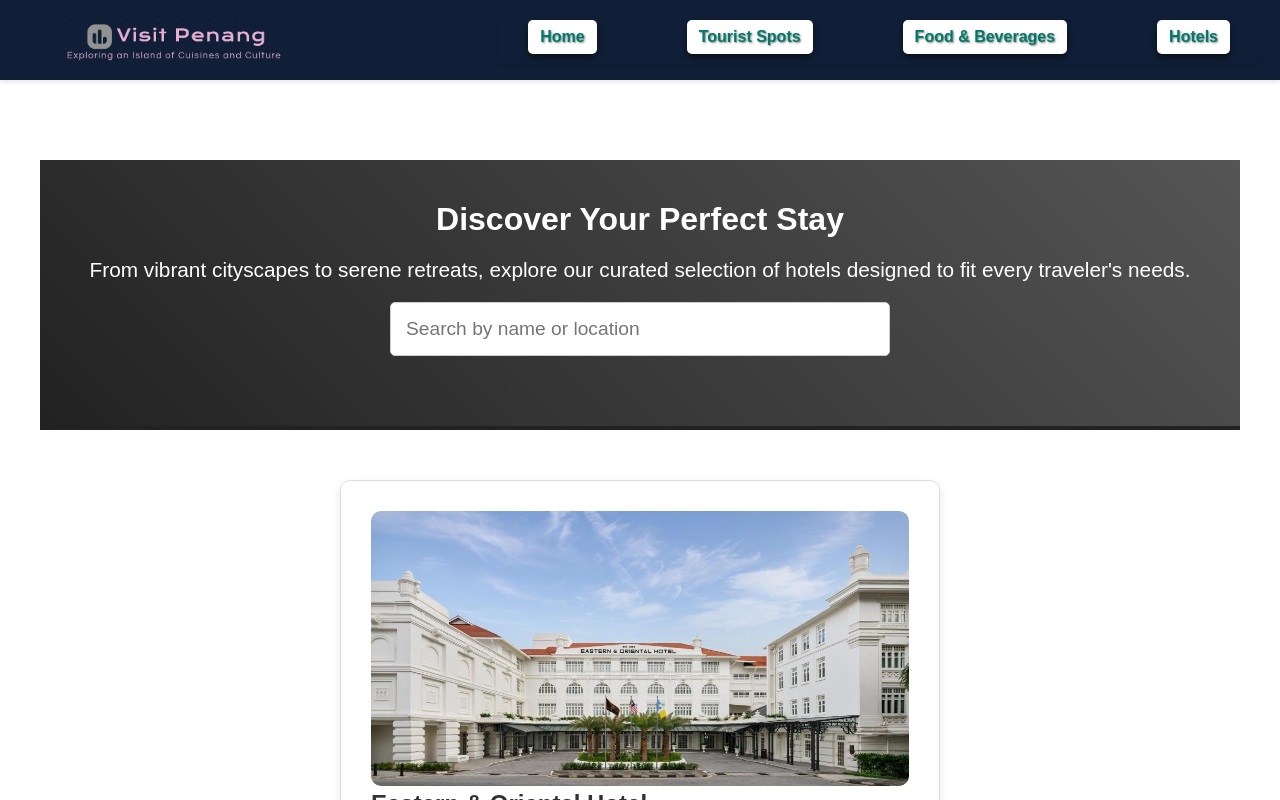
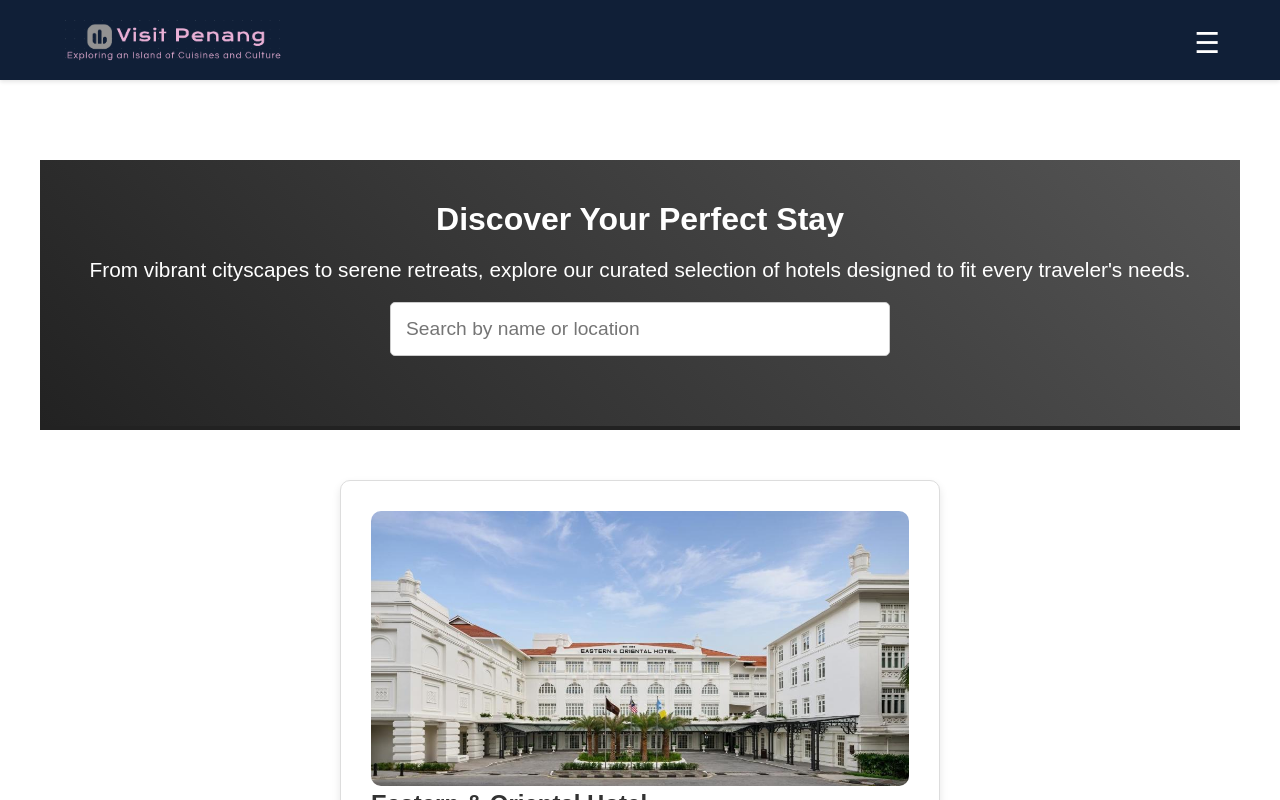
Before and after one commit to YUFng/cat-assignment2, a React (Create React App) app: page /hotel in a window 1280 px wide. Shown: the top 800 px of the page. Built offline with nearby package versions, Linux system fonts and the light colour scheme.

Commit message:
finalise real finally

```diff
--- a/src/App.css
+++ b/src/App.css
@@ -61,40 +61,56 @@
   width: auto; /* Maintain aspect ratio */
 }
 
-/* Navigation Buttons in Toolbar */
 .toolbar-nav {
-  gap: 50px;
-  display: flex;  /* Default: visible for desktop/tablet */
-  align-items: flex-start;
+  display: none;
+  flex-direction: column;
+  background-color: #fff;
+  position: absolute;
+  top: 60px;
+  right: 30px;
+  border-radius: 8px;
   padding: 10px;
-  box-shadow: 0 2px 5px rgba(0, 0, 0, 0.1);
-  position: absolute;
-  right: 20px;
-  border-radius: 8px;
+  align-items: center;
+  margin-top: 10px;
+  gap: 5px;
+  box-shadow: 0 2px 10px rgba(0, 0, 0, 0.2);
+  transform: translateX(100%);
   transition: transform 0.3s ease;
 }
 
 .toolbar-button {
-  margin: 0 20px;
+  text-align: left;
+  margin: 0 5px;
+  padding: 10px 15px; /* Slightly larger buttons for touch devices */
+  width: 150px;
   font-size: 1rem;
-  padding: 8px 12px;
-  background-color: white; /* Buttons have a white background */
-  color: #00796b; /* Text matches the toolbar background */
+  background-color: #474747; /* Buttons have a white background */
+  color: #ffffff; /* Text matches the toolbar background */
   text-decoration: none;
   border-radius: 5px;
-  box-shadow: 0 4px 6px rgba(0, 0, 0, 0.5); /* Subtle button shadow */
   font-weight: bold;
   transition: background-color 0.3s ease, color 0.3s ease;
 }
 
 .toolbar-button:hover {
-  background-color: #004d40; /* Darker teal background on hover */
-  color: white; /* Light text on hover for contrast */
+  background-color: #ffffff; /* Darker teal background on hover */
+  color: #474747; /* Light text on hover for contrast */
   transform: scale(1.05); /* Slight zoom effect */
 }
 
+.toolbar-nav.open {
+  display: flex;
+  transform: translateX(0);
+  background-color: #474747;
+}
+
 .menu-button {
-  display: none;
+  display: block;
+  align-content: center;
+}
+
+.menu-button {
+  display: flex;
   background: none;
   border: none;
   font-size: 1.5rem;
@@ -330,6 +346,7 @@
   .app-logo {
     margin-right: 10px;
     margin-left: 10px;
+    margin-top: 10px;
   }
   .toolbar-nav {
     display: none;
@@ -357,11 +374,6 @@
     box-shadow: none;
   }
 
-  .toolbar-button:hover {
-    background-color: #ffffff; /* Darker teal background on hover */
-    color: #474747; /* Light text on hover for contrast */
-    transform: scale(1.05); /* Slight zoom effect */
-  }
 
   .toolbar-nav.open {
     display: flex;
--- a/src/pages/FoodBeverage.css
+++ b/src/pages/FoodBeverage.css
@@ -28,7 +28,6 @@
     animation: fade-in 1s ease-in-out;
     box-sizing: border-box;
     background: linear-gradient(45deg, #222, #555);
-    z-index: 10;
     width: 100%;
 }
 
--- a/src/pages/HotelsPage.js
+++ b/src/pages/HotelsPage.js
@@ -100,7 +100,7 @@
         description: 'Discover the beauty of the desert at Bayview Hotel Georgetown, offering luxury and adventure.',
         priceRange: '$$$',
         reviews: ['Unique experience!', 'Great service.', 'The desert safari was a highlight.'],
-        bookingLink: 'hhttps://bhgp.bayviewhotels.com'
+        bookingLink: 'https://bhgp.bayviewhotels.com/?gad_source=1&gclid=CjwKCAiA-Oi7BhA1EiwA2rIu21CiJaiV0d4smxxn-dZdTRvpph7Cxw4MX-IaKlcGlZNx6jtcXGnrvhoCD9IQAvD_BwE'
     },
 ];
 
```
